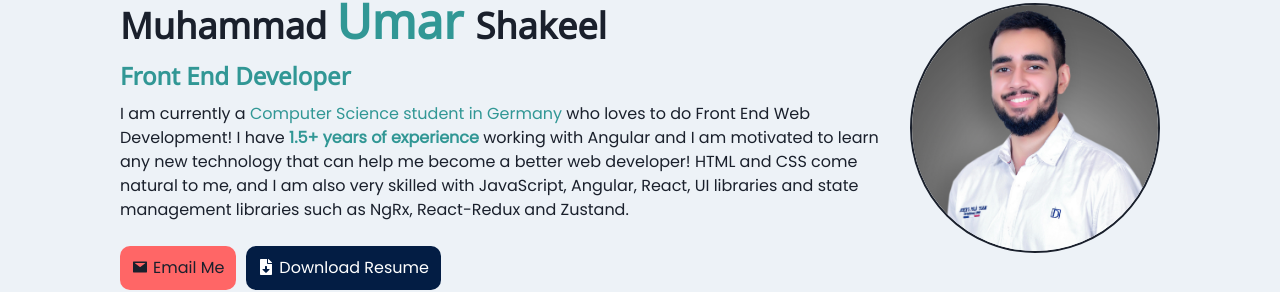
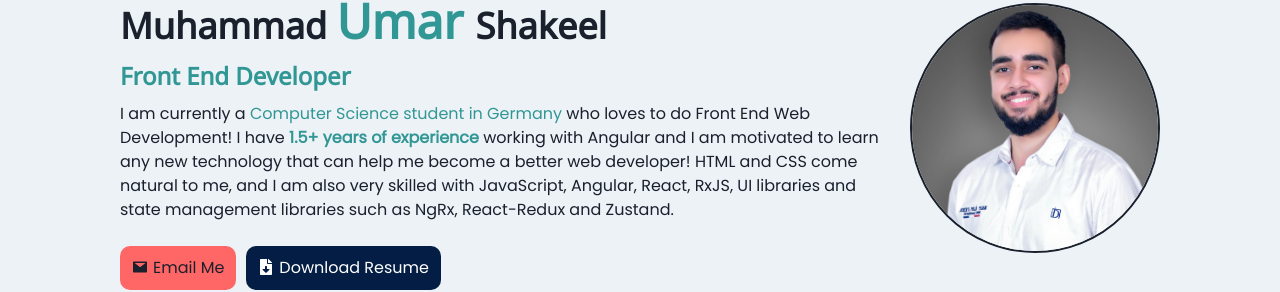
Before and after one commit to umar-00/Personal-Portfolio, a React (Create React App) app: page / in a window 1280 px wide. Shown: the part 162-454 px from the top of the page. Built offline with nearby package versions, Linux system fonts and the light colour scheme.

Commit message:
Adds rxjs to about section

```diff
--- a/src/Components/About.js
+++ b/src/Components/About.js
@@ -46,7 +46,7 @@ const About = () => {
               1.5+ years of experience
             </Text>{" "}
             working with Angular and I am motivated to learn any new technology that can help me become a better web
-            developer! HTML and CSS come natural to me, and I am also very skilled with JavaScript, Angular, React, UI
+            developer! HTML and CSS come natural to me, and I am also very skilled with JavaScript, Angular, React, RxJS, UI
             libraries and state management libraries such as NgRx, React-Redux and Zustand.
           </Text>
 
```
